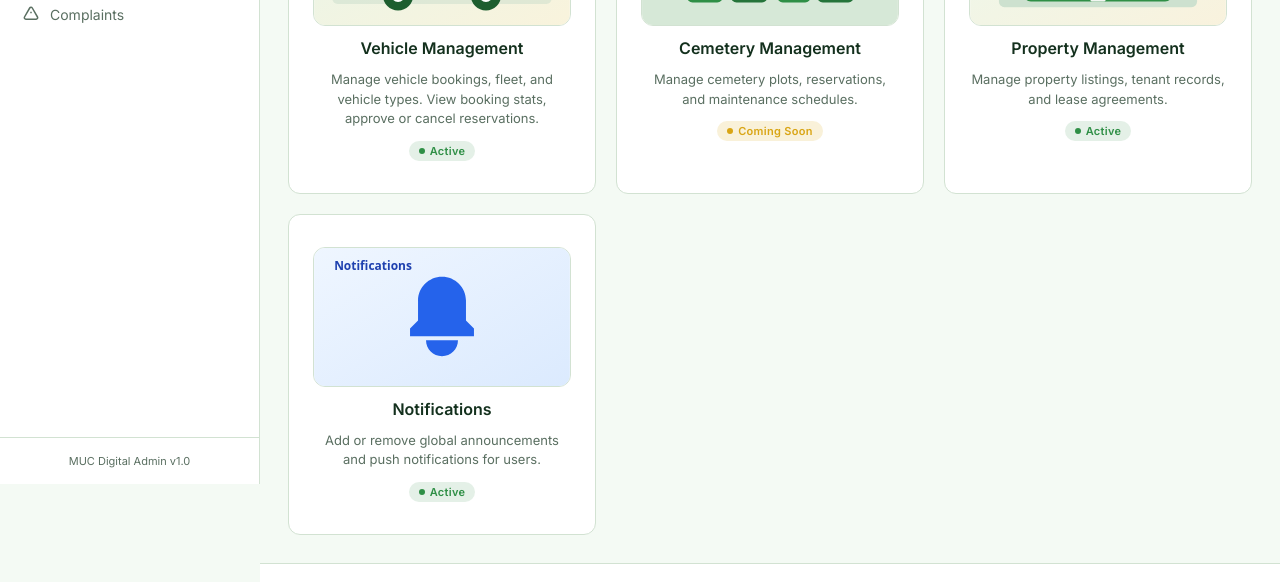
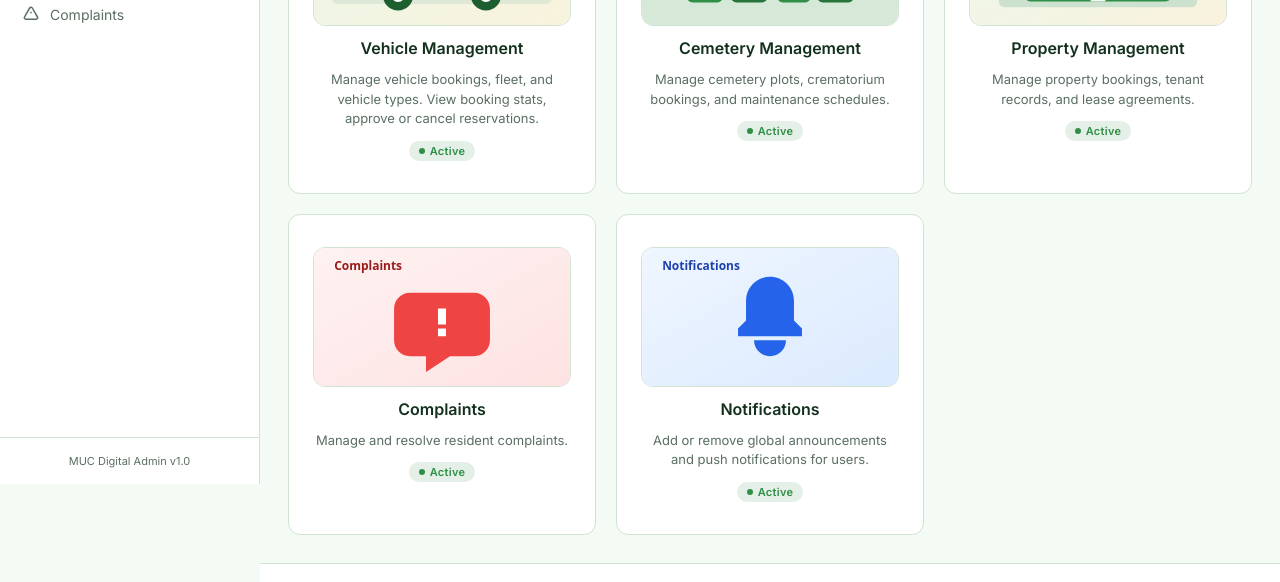
Before and after one commit to thisal2006/muc-digital, a React (Vite) app in the folder muc digital dashboard/muc/: page / in a window 1280 px wide. Shown: the part 316-898 px from the top of the page. Built offline with nearby package versions, Linux system fonts and the light colour scheme; no server answers; sample sign-in values are in the browser's storage.

Commit message:
Update Home.jsx

```diff
--- a/muc digital dashboard/muc/src/pages/Home/Home.jsx
+++ b/muc digital dashboard/muc/src/pages/Home/Home.jsx
@@ -3,6 +3,7 @@ import vehicleModuleImage from '../../assets/vehicle-module.svg';
 import cemeteryModuleImage from '../../assets/cemetery-module.svg';
 import propertyModuleImage from '../../assets/property-module.svg';
 import notificationModuleImage from '../../assets/notification-module.svg';
+import complaintModuleImage from '../../assets/complaint-module.svg';
 
 const sections = [
   {
@@ -15,19 +16,27 @@ const sections = [
   },
   {
     name: 'Cemetery Management',
-    description: 'Manage cemetery plots, reservations, and maintenance schedules.',
+    description: 'Manage cemetery plots, crematorium bookings, and maintenance schedules.',
     to: '/cemetery',
-    status: 'Coming Soon',
-    statusColor: 'badge-pending',
+    status: 'Active',
+    statusColor: 'badge-active',
     image: cemeteryModuleImage,
   },
   {
     name: 'Property Management',
-    description: 'Manage property listings, tenant records, and lease agreements.',
+    description: 'Manage property bookings, tenant records, and lease agreements.',
     to: '/property',
     status: 'Active',
     statusColor: 'badge-active',
     image: propertyModuleImage,
+  },
+  {
+    name: 'Complaints',
+    description: 'Manage and resolve resident complaints.',
+    to: '/complaints',
+    status: 'Active',
+    statusColor: 'badge-active',
+    image: complaintModuleImage,
   },
   {
     name: 'Notifications',
```
